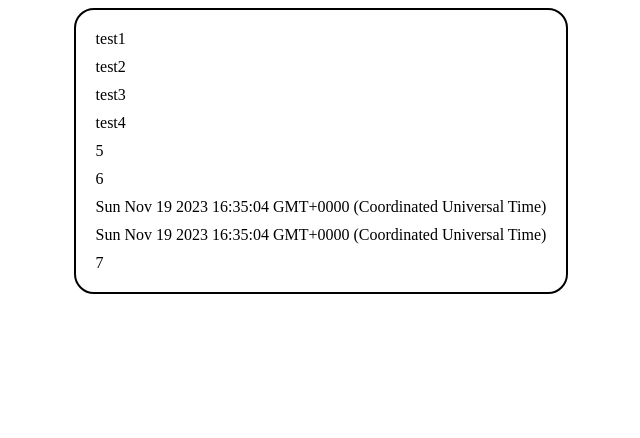
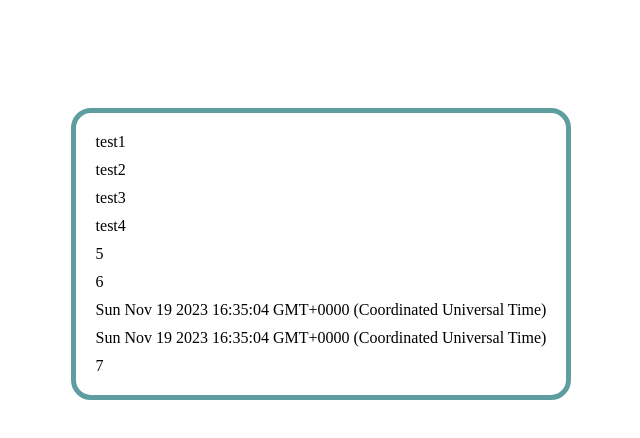
Before and after one commit to Geerafix/EventHubV1, an Angular app in the folder EventManager/: page / in a window 1280 px wide. Shown: the top 438 px of the page, without its empty margins (319-959 px from the left). Built offline with nearby package versions, Linux system fonts and the light colour scheme.

Commit message:
first class

```diff
--- a/EventManager/src/app/model/Event.ts
+++ b/EventManager/src/app/classes/Event.ts
@@ -33,10 +33,10 @@ export class Event {
   }
 
   get _nazwa(): string { return this.nazwa; }
-  set _nazwa(nazwa: string) { this.nazwa = nazwa; }
+  set _nazwa(value: string) { this.nazwa = value; }
 
   get _rodzaj(): string { return this.rodzaj; }
-  set _rodzaj(rodzaj: string) { this.rodzaj = rodzaj; }
+  set _rodzaj(value: string) { this.rodzaj = value; }
 
   get _organizator(): string { return this.organizator; }
   set _organizator(value: string) { this.organizator = value; }
--- a/EventManager/src/app/event-form/event-form.component.css
+++ b/EventManager/src/app/event-form/event-form.component.css
@@ -1,13 +1,16 @@
 #eventData {
   display: flex;
   flex-direction: column;
+  position: absolute;
   gap: 10px;
   width: fit-content;
   text-align: left;
-  border-width: 2px;
+  border-width: 5px;
   border-style: solid;
+  border-radius: 20px;
+  border-color: cadetblue;
   padding: 20px;
-  border-radius: 20px;
+  margin-block: 100px;
 }
 
 #eventForm {
--- a/EventManager/src/app/event-form/event-form.component.ts
+++ b/EventManager/src/app/event-form/event-form.component.ts
@@ -1,6 +1,6 @@
 import { Component } from '@angular/core';
 import { CommonModule } from '@angular/common';
-import { Event } from '../model/Event';
+import { Event } from '../classes/Event';
 
 @Component({
   selector: 'app-event-form',
```
